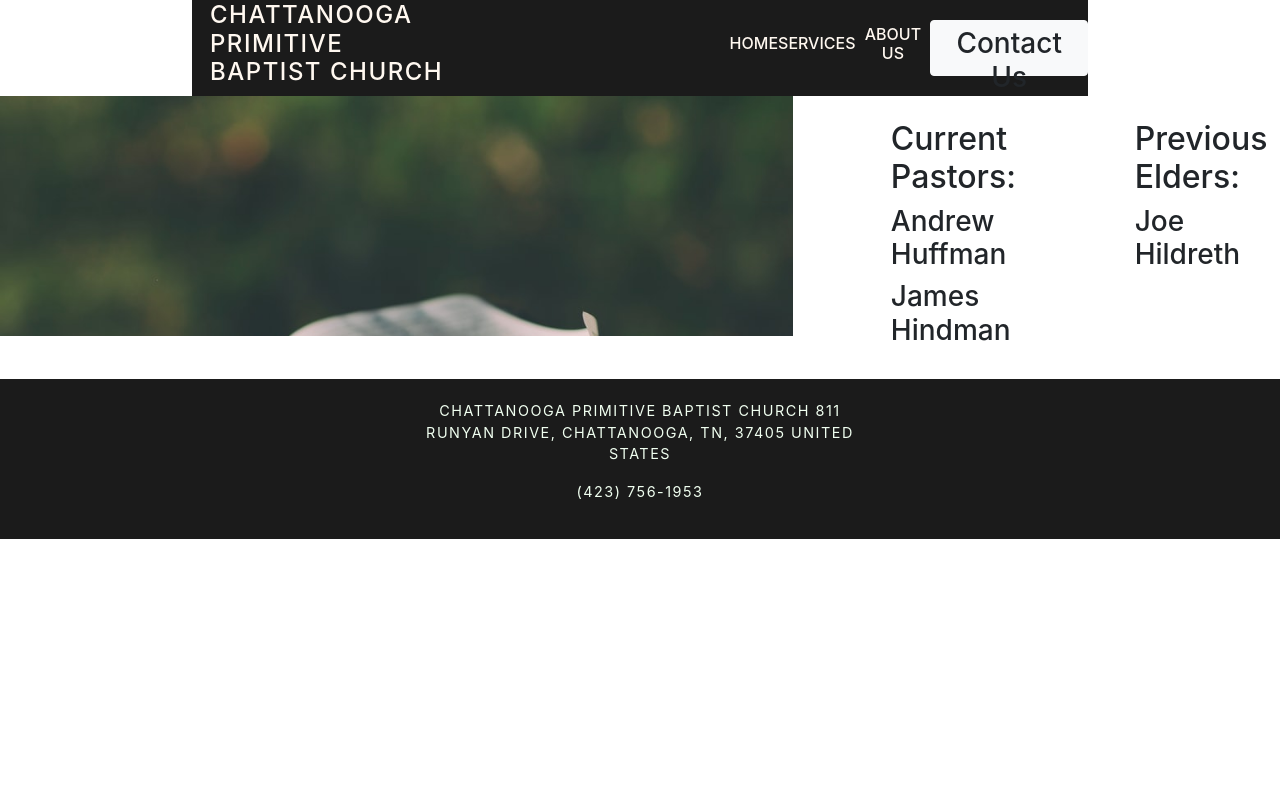
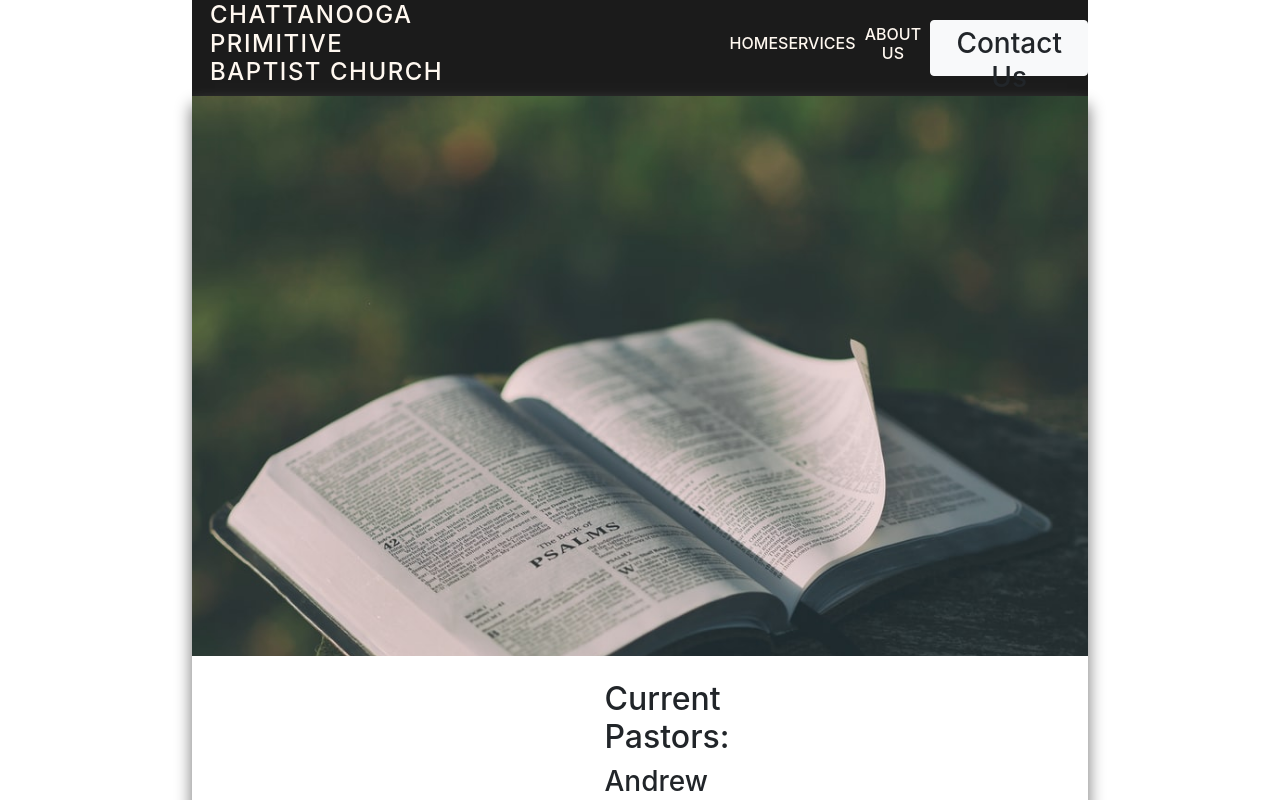
Before and after one commit to JackSkiles/c_v2, a React (Create React App) app in the folder client/: page /elders in a window 1280 px wide. Shown: the top 800 px of the page. Built offline with nearby package versions, Linux system fonts and the light colour scheme; what react-google-maps would draw is missing.

Commit message:
some updates to sizing

```diff
--- a/client/src/components/Beliefs.jsx
+++ b/client/src/components/Beliefs.jsx
@@ -5,6 +5,8 @@ import Footer from './Footer'
 export default function Beliefs() {
     return (
         <div className="main">
+            <div className="mainContainer">
+
                 <div className="imgCont">
                     <img className="topImg" src="IMG_5194.jpg"></img>
                 </div>
@@ -33,6 +35,7 @@ export default function Beliefs() {
                     </div>
                 </div>
             </div>
+        </div>
 
     )
 }
--- a/client/src/components/Contact.jsx
+++ b/client/src/components/Contact.jsx
@@ -21,6 +21,8 @@ export default function Contact() {
 
   return (
     <div className="main">
+      <div className="mainContainer">
+
         <div className="imgCont">
           <img className="topImg" src="church2.jpg"></img>
         </div>
@@ -49,7 +51,7 @@ export default function Contact() {
           <div className="theMap"><Map />
           </div>
         </div>
-      <Footer />
+      </div>
     </div>
   );
 }
--- a/client/src/components/Elders.jsx
+++ b/client/src/components/Elders.jsx
@@ -4,6 +4,8 @@ import Footer from './Footer'
 export default function Elders() {
     return (
         <div className="main">
+            <div className="mainContainer">
+
                 <div className="imgCont">
                     <img className="topImg" src="bible2.jpg"></img>
                 </div>
@@ -29,5 +31,6 @@ export default function Elders() {
                     </div>
                 </div>
             </div>
+        </div>
     )
 }
--- a/client/src/components/Faq.jsx
+++ b/client/src/components/Faq.jsx
@@ -30,6 +30,7 @@ export default class Faq extends Component {
     render() {
         return (
             <div className="main">
+            <div className="mainContainer">
                 <div className="imgCont">
                     <img className="topImg" src="hymnal.jpg"></img>
                 </div>
@@ -171,6 +172,7 @@ export default class Faq extends Component {
                         <p>— Ephesians 2:8-9</p>
                     </div>
                 </div>
+                </div>
             </div>
         )
     }
--- a/client/src/components/Header.jsx
+++ b/client/src/components/Header.jsx
@@ -118,7 +118,7 @@ export default function Header() {
                             </Dropdown.Menu>
                         </Dropdown>
                         <Dropdown.Divider />
-                        <Dropdown.Item><Link to="/contact" className="link"><Button className="contact" variant="light"><h4>Contact Us</h4></Button></Link></Dropdown.Item>
+                        <Dropdown.Item><Link to="/contact" className="link"><Button className="contact" variant="light"><h6>Contact Us</h6></Button></Link></Dropdown.Item>
                     </Dropdown.Menu>
                 </Dropdown>
             </div>
--- a/client/src/components/History.jsx
+++ b/client/src/components/History.jsx
@@ -4,6 +4,8 @@ import Footer from './Footer'
 export default function History() {
     return (
         <div className="main">
+            <div className="mainContainer">
+
                 <div className="imgCont">
                     <img className="topImg" src="bible.jpg"></img>
                 </div>
@@ -27,5 +29,6 @@ export default function History() {
                     </div>
                 </div>
             </div>
+        </div>
     )
 }
--- a/client/src/components/Services.jsx
+++ b/client/src/components/Services.jsx
@@ -1,10 +1,11 @@
 import React from 'react';
 import './pages.css';
-import Footer from  './Footer'
+import Footer from './Footer'
 
 export default function Services() {
     return (
         <div className="main">
+            <div className="mainContainer">
                 <div className="imgCont">
                     <img className="topImg" src="door.jpg"></img>
                 </div>
@@ -37,6 +38,7 @@ export default function Services() {
                     </div>
                 </div>
             </div>
+        </div>
 
     )
 }
--- a/client/src/components/footer.css
+++ b/client/src/components/footer.css
@@ -5,7 +5,7 @@
     justify-content: center;
     align-items: center;
     height: 20vh;
-    width: 100vw;
+    width: 70%;
 }
 
 .textCont {
@@ -42,6 +42,9 @@
     .mainCont2 {
         width: 60%;
     }
+    .mainBox{
+        width: 100%;
+    }
     #pic {
         height: 25vh;
     }
--- a/client/src/components/head.css
+++ b/client/src/components/head.css
@@ -161,6 +161,6 @@
         width: 50%
     }
     .contact {
-        width: 95%
+        width: 100%
     }
 }
--- a/client/src/components/home.css
+++ b/client/src/components/home.css
@@ -8,6 +8,7 @@
     justify-content: center;
     align-items: center;
     width: 70%;
+    box-shadow: 0px 10px 15px 1px grey;
 }
 
 
--- a/client/src/components/pages.css
+++ b/client/src/components/pages.css
@@ -1,6 +1,10 @@
 .imgCont {
-    height: 30vh;
+    height: 70vh;
     overflow: hidden;
+    display: block;
+    margin-left: auto;
+    margin-right: auto;
+    width: 100%;
 }
 
 .topImg {
@@ -62,13 +66,14 @@
     width: 30%;
     font-size: 3vh;
 }
-.theMap{
+
+.theMap {
     margin: 7vh 0 7vh 0;
     width: 60%;
     height: 55vh;
 }
 
-@media screen and (max-width: 980px){
+@media screen and (max-width: 980px) {
     .textCont, .textCont2, .contact-form {
         width: 95%;
     }
@@ -76,4 +81,7 @@
         height: 45vh;
         width: 80%;
     }
+    .imgCont {
+        height: 35vh;
+    }
 }
```
Lines whose indentation alone changed are shown as unchanged.
